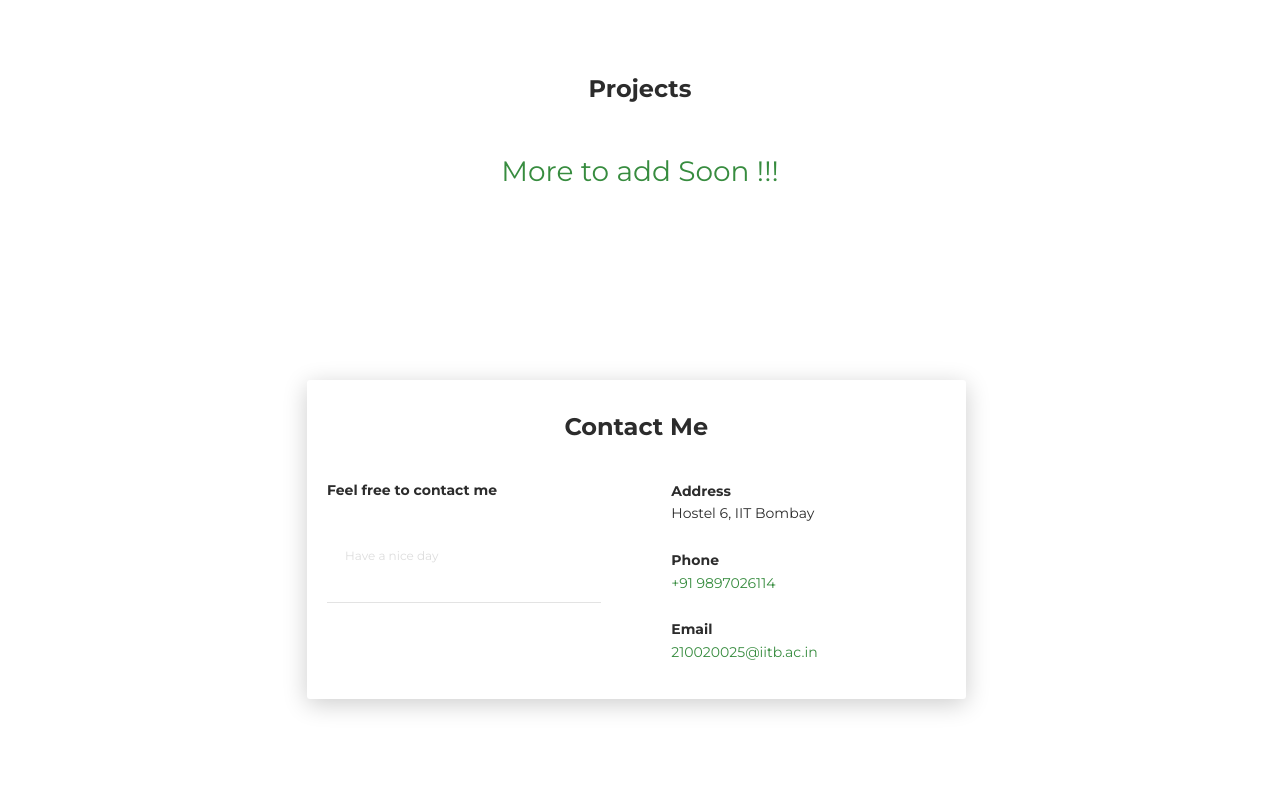
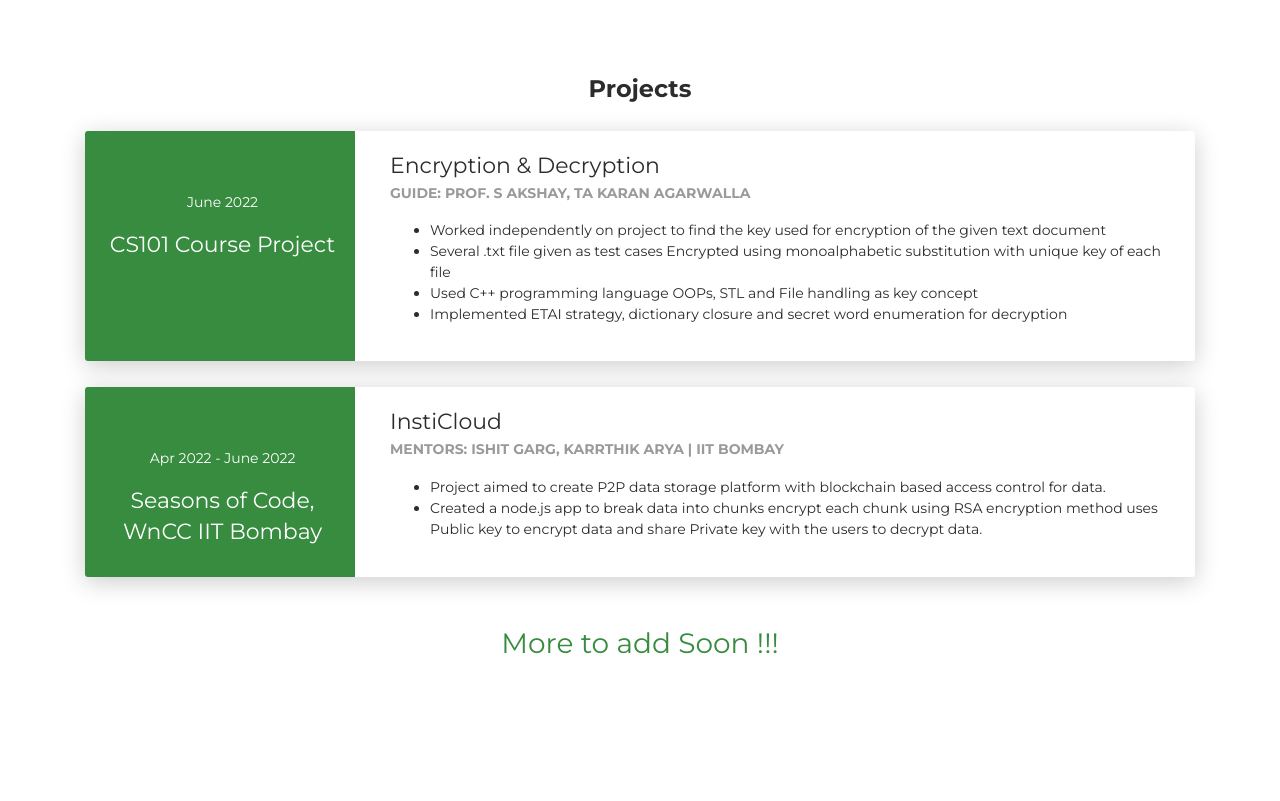
Before and after one commit to at-tyagi/-at-tyagi.github.io, a plain HTML site: page index.html in a window 1280 px wide. Shown: the part 1800-2601 px from the top of the page. Drawn offline with Linux system fonts and the light colour scheme.

Commit message:
Update index.html

```diff
--- a/index.html
+++ b/index.html
@@ -300,22 +300,24 @@
  <div class="section" id="projects">
   <div class="container cc-education">
     <div class="h4 text-center mb-4 title">Projects</div>
-    <!--<div class="card">
+    <div class="card">
       <div class="row">
         <div class="col-md-3 bg-primary" data-aos="fade-right" data-aos-offset="50" data-aos-duration="500">
           <div class="card-body cc-education-header">
-            <p>July, 2019 - January, 2020</p>
-            <div class="h5">BTech Project</div>
+            <p>June 2022</p>
+            <div class="h5">CS101 Course Project</div>
           </div>
         </div>
         <div class="col-md-9" data-aos="fade-left" data-aos-offset="50" data-aos-duration="500">
           <div class="card-body">
-            <div class="h5">Automotive Security System</div>
-            <p class="category">Prof. Smruti Ranjan Sarangi (CSE, IIT Delhi)</p>
+            <div class="h5">Encryption & Decryption</div>
+            <p class="category">Guide: Prof. S Akshay, TA Karan Agarwalla</p>
             <p>
               <ul>
-                <li>Studied the architecture of Controller Area Network (CAN) bus and Plug-in Hybrid Electric Vehicle (PHEV) Technology
-                <li>Devising an improved architecture which tackles the existing security vulnerability without hampering the performance
+                <li>Worked independently on project to find the key used for encryption of the given text document
+                <li>Several .txt file given as test cases Encrypted using monoalphabetic substitution with unique key of each file
+                  <li>Used C++ programming language OOPs, STL and File handling as key concept
+                    <li>Implemented ETAI strategy, dictionary closure and secret word enumeration for decryption
               </ul>
             </p>
           </div>
@@ -326,80 +328,24 @@
       <div class="row">
         <div class="col-md-3 bg-primary" data-aos="fade-right" data-aos-offset="50" data-aos-duration="500">
           <div class="card-body cc-education-header">
-            <p>January, 2018 - March, 2018</p>
-            <div class="h5">Company Project</div>
+            <p>Apr 2022 - June 2022</p>
+            <div class="h5">Seasons of Code, WnCC IIT Bombay</div>
           </div>
         </div>
         <div class="col-md-9" data-aos="fade-left" data-aos-offset="50" data-aos-duration="500">
           <div class="card-body">
-            <div class="h5">Nokia ML Hackathons</div>
-            <p class="category">Prof. Niladri Chatterjee (Maths, IIT Delhi)</p>
+            <div class="h5">InstiCloud</div>
+            <p class="category">Mentors: Ishit Garg, Karrthik Arya | IIT Bombay</p>
             <p>
-              Worked with Hadoop, Docker, JupyterHub etc. to develop a platform for hosting large scale Data Science Hackathons.
-            </p>
+              <ul>
+               <li>Project aimed to create P2P data storage platform with blockchain based access control for data.
+                <li>Created a node.js app to break data into chunks encrypt each chunk using RSA encryption method uses
+                  Public key to encrypt data and share Private key with the users to decrypt data.
+                </ul>          </p>
           </div>
         </div>
       </div>
     </div>
-    <div class="card">
-      <div class="row">
-        <div class="col-md-3 bg-primary" data-aos="fade-right" data-aos-offset="50" data-aos-duration="500">
-          <div class="card-body cc-education-header">
-            <p>May 2017 - July 2017</p>
-            <div class="h5">Summer Research Project</div>
-          </div>
-        </div>
-        <div class="col-md-9" data-aos="fade-left" data-aos-offset="50" data-aos-duration="500">
-          <div class="card-body">
-            <div class="h5">Capture The Flag WebApp</div>
-            <p class="category">Prof. Ranjan Bose (CoE-CSIA, IIT Delhi)</p>
-            <p>
-              Developed a CTF webapp on Django Framework with sqlite for hosting information security competitions on large scale.
-            </p>
-          </div>
-        </div>
-      </div>
-    </div>
-        <div class="card">
-      <div class="row">
-        <div class="col-md-3 bg-primary" data-aos="fade-right" data-aos-offset="50" data-aos-duration="500">
-          <div class="card-body cc-education-header">
-            <p>May 2017 - July 2017</p>
-            <div class="h5">Club Project</div>
-          </div>
-        </div>
-        <div class="col-md-9" data-aos="fade-left" data-aos-offset="50" data-aos-duration="500">
-          <div class="card-body">
-            <div class="h5">Tank Assault</div>
-            <p class="category">DevClub IITD</p>
-            <p>
-              Developed a web based multiplayer game with Node.JS as Backend server and used sockets for real time connections.
-            </p>
-          </div>
-        </div>
-      </div>
-    </div>
-        <div class="card">
-      <div class="row">
-        <div class="col-md-3 bg-primary" data-aos="fade-right" data-aos-offset="50" data-aos-duration="500">
-          <div class="card-body cc-education-header">
-            <p>December 2017</p>
-            <div class="h5">Winter Project</div>
-          </div>
-        </div>
-        <div class="col-md-9" data-aos="fade-left" data-aos-offset="50" data-aos-duration="500">
-          <div class="card-body">
-            <div class="h5">Protective Cover for Mobile Phones</div>
-            <p class="category">Prof. Sudipto Mukharjee (ME, IIT Delhi)</p>
-            <p>
-              Designed and Implemented embedded system of a phone cover whose corners expand on falling(used SMA and AtTiny).
-            </p>
-          </div>
-        </div>
-      </div>
-    </div>
-  </div>
-</div> -->
 
 
 
```
